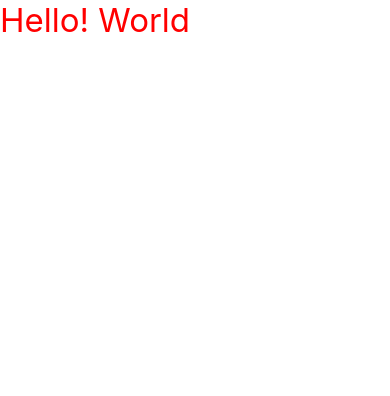
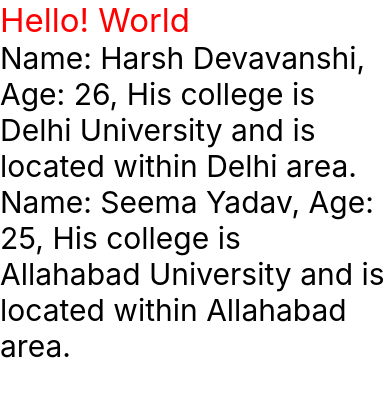
Before and after one commit to Devavanshi-Harsh/firstProject, a React Native app: screen / in a window 390 px wide. Shown: the top 396 px of the page. Built offline with nearby package versions, Linux system fonts and the light colour scheme.

Commit message:
components created within app component and individually separated as well

```diff
--- a/App.tsx
+++ b/App.tsx
@@ -1,11 +1,41 @@
 import React from 'react';
 import {View, Text} from 'react-native';
+import College from './components/College';
+type user = {
+  name: String;
+  age: number;
+  college: String;
+  collegeArea: String;
+};
 
 function App(): React.JSX.Element {
   return (
     <View>
       <Text style={{color: 'red', fontSize: 33}}>Hello! World</Text>
+      <User
+        name="Harsh Devavanshi"
+        age={26}
+        college="Delhi University"
+        collegeArea="Delhi"
+      />
+      <User
+        name="Seema Yadav"
+        age={25}
+        college="Allahabad University"
+        collegeArea="Allahabad"
+      />
     </View>
   );
 }
 export default App;
+
+const User = (props: user) => {
+  return (
+    <View>
+      <Text style={{fontSize: 30}}>
+        Name: {props.name}, Age: {props.age}, His college is{' '}
+        <College college={props.college} collegeArea={props.collegeArea} />
+      </Text>
+    </View>
+  );
+};
--- /dev/null
+++ b/components/College.tsx
@@ -0,0 +1,17 @@
+import React from 'react';
+import {Text, View} from 'react-native';
+type college = {
+  college: String;
+  collegeArea: String;
+};
+const College = (props: college) => {
+  return (
+    <View>
+      <Text>
+        {props.college} and is located within {props.collegeArea} area.
+      </Text>
+    </View>
+  );
+};
+
+export default College;
```
